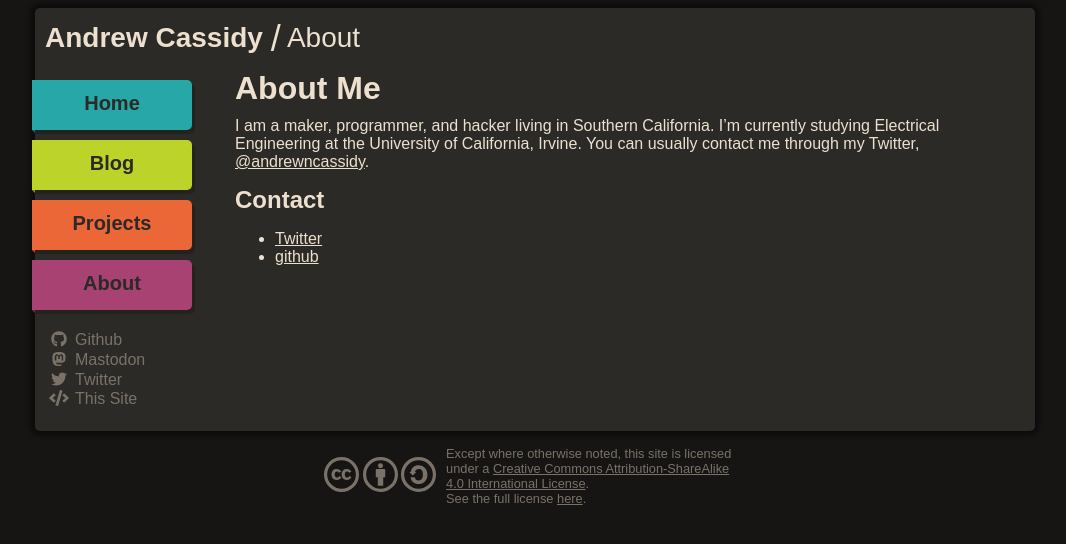
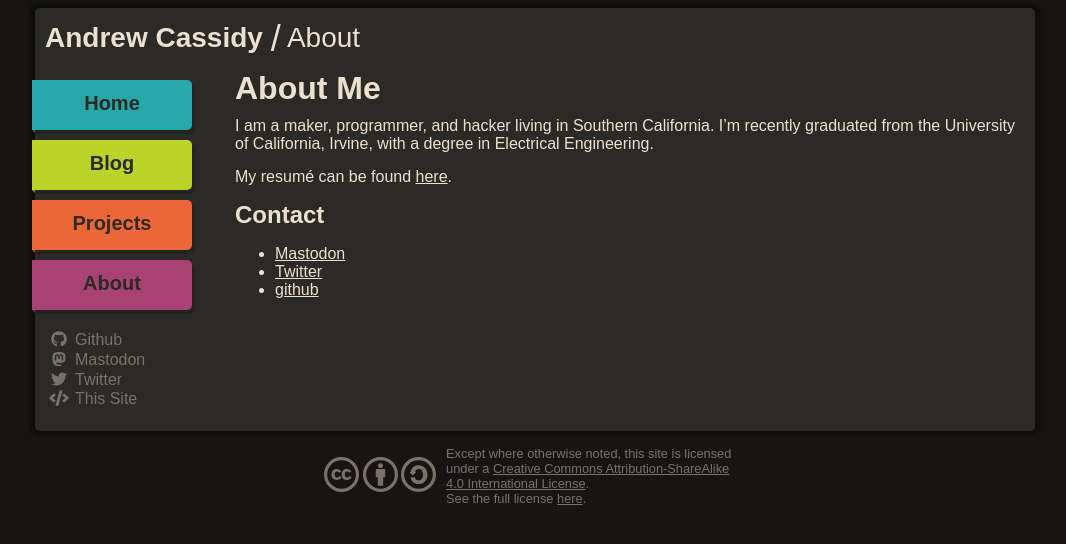
Before and after one commit to drewcassidy/drewcassidy.github.io, a Jekyll site: the page built from About.md, in a window 1280 px wide. Shown: the top 544 px of the page, without its empty margins (105-1171 px from the left). Built offline with Jekyll 4.4.1, drawn with Linux system fonts in a browser that asks for light colours; some web fonts are replaced.

Commit message:
Update about and add resumé

```diff
--- a/About.md
+++ b/About.md
@@ -4,9 +4,12 @@ title: About
 ---
 # About Me
 
-I am a maker, programmer, and hacker living in Southern California. I'm currently studying Electrical Engineering at the University of California, Irvine. You can usually contact me through my Twitter, [@andrewncassidy](https://twitter.com/andrewncassidy).
+I am a maker, programmer, and hacker living in Southern California. I'm recently graduated from the University of California, Irvine, with a degree in Electrical Engineering.
+
+My resumé can be found [here](/Resume/).
 
 ## Contact
 
+* [Mastodon](https://cybre.space/@cinebox)
 * [Twitter](https://twitter.com/andrewncassidy)
 * [github](https://github.com/drewcassidy)
```
Also changed, not shown: Resume.md (added, +54 -0 lines).
